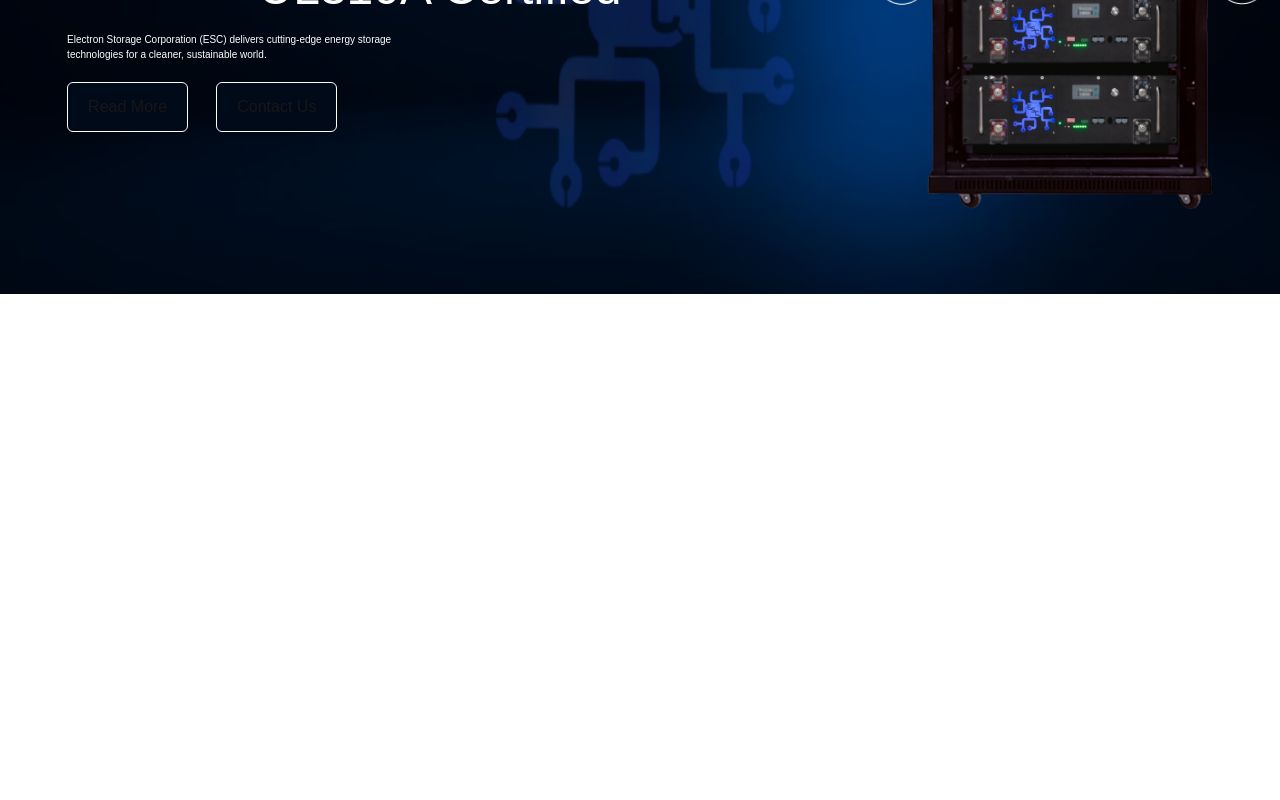
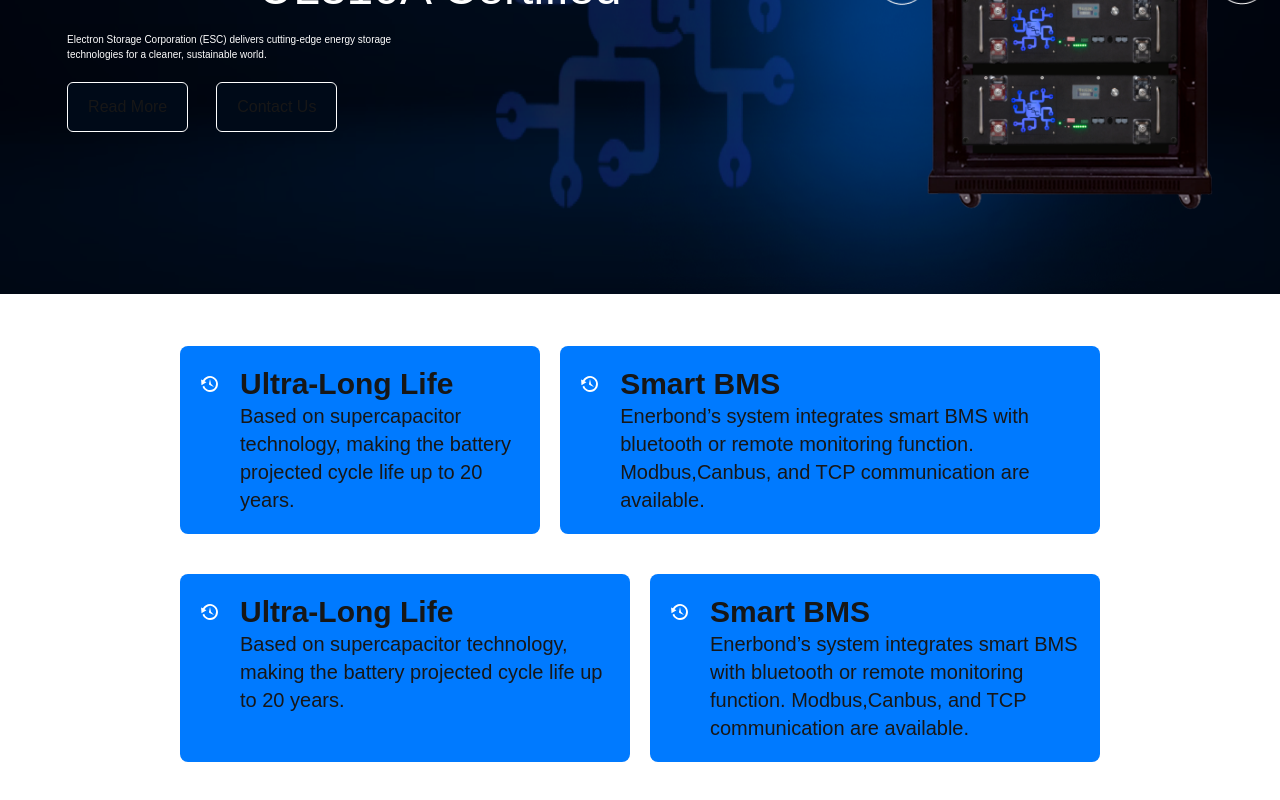
Before and after one commit to PhantomHackerDev/ESC, a Next.js app: page / in a window 1280 px wide. Shown: the part 450-1250 px from the top of the page. Before the commit the page ends 800 px from the top, so only its background shows below. Built offline with nearby package versions, Linux system fonts and the light colour scheme.

Commit message:
feat: create feature

```diff
--- a/components/common/searchBar.tsx
+++ b/components/common/searchBar.tsx
@@ -4,7 +4,7 @@ import React from "react";
 
 const SearchBar: React.FC = () => {
   return (
-    <div>
+    <div className="">
       <label
         className="text-sm font-medium text-gray-900 sr-only dark:text-white"
       >
--- a/components/layouts/header.tsx
+++ b/components/layouts/header.tsx
@@ -8,9 +8,9 @@ import Navbar from "@/components/common/navbar";
 const Header: React.FC = () => {
   return (
     <div className="bg-[#000085] grid w-full grid-cols-3 relative items-center justify-between py-1 px-20">
-      <div className="flex w-full relative">
+      <div className="flex pl-20 w-full relative">
         <Image alt="logo" src={"/img/logo.png"} width={100} height={100} className="" />
-        <p className="absolute text-white text-[8px] top-7 left-20">ELECTRON STORAGE CORPORATION</p>
+        <p className="absolute text-white text-[8px] top-7 left-40">ELECTRON STORAGE CORPORATION</p>
       </div>
       <Navbar />
       <div className="flex">
--- /dev/null
+++ b/components/page/main/feature.tsx
@@ -0,0 +1,62 @@
+'use client';
+
+import React from "react";
+
+const Feature: React.FC  = () => {
+  return (
+    <div className="bg-white px-40 w-full flex flex-col pt-8 pb-20">
+      <div className="flex flex-col w-full P-5">
+        <div className="flex flex-row w-full p-5 gap-5">
+          <div className="flex flex-row gap-5 items-start rounded-lg p-5 w-2/5 bg-[#007AFF]">
+            <div className="flex">
+              <p className="text-white py-2">
+                <svg xmlns="http://www.w3.org/2000/svg" width={20} height={20} viewBox="0 0 20 20"><path fill="#ffffff" d="M13.65 2.88c3.93 2.01 5.48 6.84 3.47 10.77s-6.83 5.48-10.77 3.47a7.94 7.94 0 0 1-3.86-4.4l1.64-1.03a6.13 6.13 0 0 0 3.08 3.76c3.01 1.54 6.69.35 8.23-2.66A6.114 6.114 0 1 0 4.56 7.21l1.88.97l-4.95 3.08l-.39-5.82l1.78.91C4.9 2.4 9.75.89 13.65 2.88m-4.36 7.83A1 1 0 0 1 9 10c0-.07.03-.12.04-.19h-.01L10 5l.97 4.81L14 13l-4.5-2.12l.02-.02c-.08-.04-.16-.09-.23-.15"></path></svg>
+              </p>
+            </div>
+            <div className="flex flex-col">
+              <p className="font-bold text-3xl">Ultra-Long Life</p>
+              <p className="font-medium text-xl">{`Based on supercapacitor technology, making the battery projected cycle life up to 20 years.`}</p>
+            </div>
+          </div>
+          <div className="flex flex-row gap-5 items-start rounded-lg p-5 w-3/5 bg-[#007AFF]">
+            <div className="flex">
+              <p className="text-white py-2">
+                <svg xmlns="http://www.w3.org/2000/svg" width={20} height={20} viewBox="0 0 20 20"><path fill="#ffffff" d="M13.65 2.88c3.93 2.01 5.48 6.84 3.47 10.77s-6.83 5.48-10.77 3.47a7.94 7.94 0 0 1-3.86-4.4l1.64-1.03a6.13 6.13 0 0 0 3.08 3.76c3.01 1.54 6.69.35 8.23-2.66A6.114 6.114 0 1 0 4.56 7.21l1.88.97l-4.95 3.08l-.39-5.82l1.78.91C4.9 2.4 9.75.89 13.65 2.88m-4.36 7.83A1 1 0 0 1 9 10c0-.07.03-.12.04-.19h-.01L10 5l.97 4.81L14 13l-4.5-2.12l.02-.02c-.08-.04-.16-.09-.23-.15"></path></svg>
+              </p>
+            </div>
+            <div className="flex flex-col">
+              <p className="font-bold text-3xl">Smart BMS</p>
+              <p className="font-medium text-xl">{`Enerbond’s system integrates smart BMS with bluetooth or remote monitoring function. Modbus,Canbus, and TCP communication are available.`}</p>
+            </div>
+          </div>
+        </div>
+        <div className="flex flex-row w-full p-5 gap-5">
+          <div className="flex flex-row gap-5 items-start rounded-lg p-5 w-1/2 bg-[#007AFF]">
+            <div className="flex">
+              <p className="text-white py-2">
+                <svg xmlns="http://www.w3.org/2000/svg" width={20} height={20} viewBox="0 0 20 20"><path fill="#ffffff" d="M13.65 2.88c3.93 2.01 5.48 6.84 3.47 10.77s-6.83 5.48-10.77 3.47a7.94 7.94 0 0 1-3.86-4.4l1.64-1.03a6.13 6.13 0 0 0 3.08 3.76c3.01 1.54 6.69.35 8.23-2.66A6.114 6.114 0 1 0 4.56 7.21l1.88.97l-4.95 3.08l-.39-5.82l1.78.91C4.9 2.4 9.75.89 13.65 2.88m-4.36 7.83A1 1 0 0 1 9 10c0-.07.03-.12.04-.19h-.01L10 5l.97 4.81L14 13l-4.5-2.12l.02-.02c-.08-.04-.16-.09-.23-.15"></path></svg>
+              </p>
+            </div>
+            <div className="flex flex-col">
+              <p className="font-bold text-3xl">Ultra-Long Life</p>
+              <p className="font-medium text-xl">{`Based on supercapacitor technology, making the battery projected cycle life up to 20 years.`}</p>
+            </div>
+          </div>
+          <div className="flex flex-row gap-5 items-start rounded-lg p-5 w-1/2 bg-[#007AFF]">
+            <div className="flex">
+              <p className="text-white py-2">
+                <svg xmlns="http://www.w3.org/2000/svg" width={20} height={20} viewBox="0 0 20 20"><path fill="#ffffff" d="M13.65 2.88c3.93 2.01 5.48 6.84 3.47 10.77s-6.83 5.48-10.77 3.47a7.94 7.94 0 0 1-3.86-4.4l1.64-1.03a6.13 6.13 0 0 0 3.08 3.76c3.01 1.54 6.69.35 8.23-2.66A6.114 6.114 0 1 0 4.56 7.21l1.88.97l-4.95 3.08l-.39-5.82l1.78.91C4.9 2.4 9.75.89 13.65 2.88m-4.36 7.83A1 1 0 0 1 9 10c0-.07.03-.12.04-.19h-.01L10 5l.97 4.81L14 13l-4.5-2.12l.02-.02c-.08-.04-.16-.09-.23-.15"></path></svg>
+              </p>
+            </div>
+            <div className="flex flex-col">
+              <p className="font-bold text-3xl">Smart BMS</p>
+              <p className="font-medium text-xl">{`Enerbond’s system integrates smart BMS with bluetooth or remote monitoring function. Modbus,Canbus, and TCP communication are available.`}</p>
+            </div>
+          </div>
+        </div>
+      </div>
+    </div>
+  )
+}
+
+export default Feature;
--- a/components/page/main/index.tsx
+++ b/components/page/main/index.tsx
@@ -3,12 +3,14 @@
 import React from "react";
 import Header from "../../layouts/header";
 import ReadMore from "./readMore";
+import Feature from "./feature";
 
 const Main: React.FC = () => {
   return (
     <div className="flex w-full flex-col items-center bg-white">
       <Header />
       <ReadMore />
+      <Feature />
     </div>
   )
 }
```
